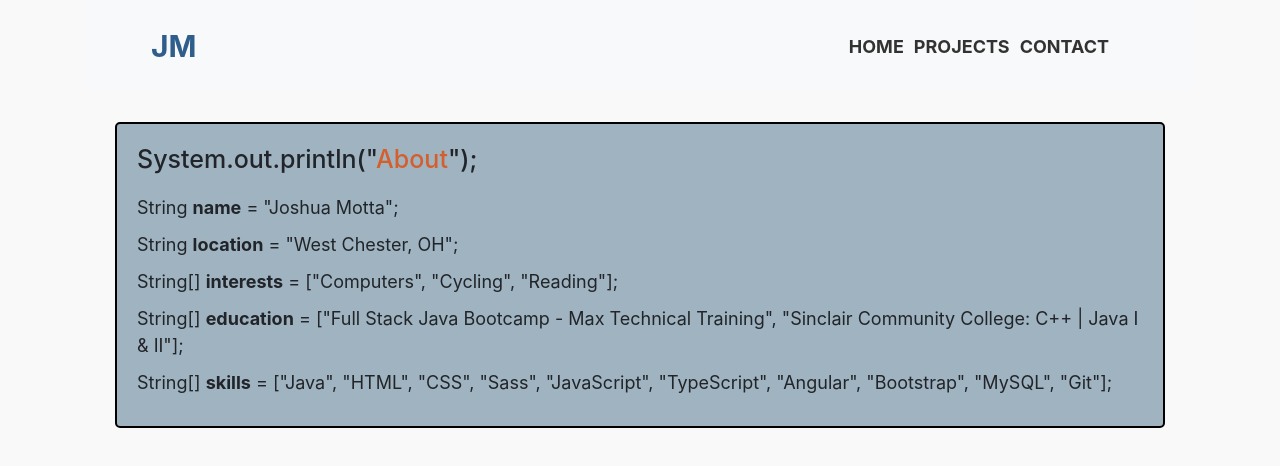
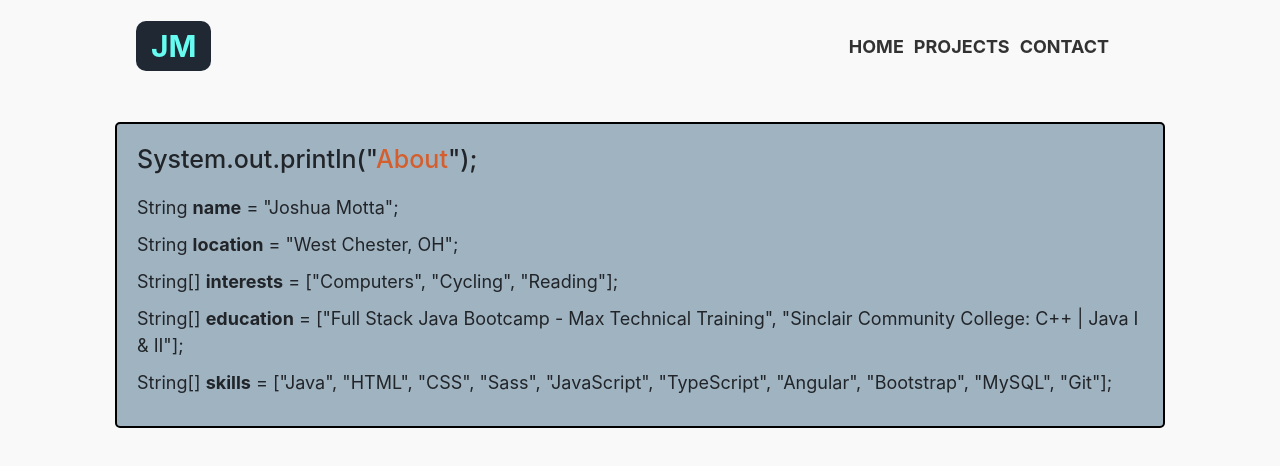
Before and after one commit to jmotts17/portfolio-ng, an Angular app: page / in a window 1280 px wide. Shown: the top 466 px of the page. Built offline with nearby package versions, Linux system fonts and the light colour scheme.

Commit message:
Updated menu styling

```diff
--- a/src/app/core/menu/menu.component.css
+++ b/src/app/core/menu/menu.component.css
@@ -3,12 +3,14 @@
   font-size: 18px;
   font-weight: bold;
   text-transform: uppercase;
-  color: #000;
+  color: #0b0c10;
 }
 
 #logo {
-  color: rgb(47, 93, 140);
+  color: #66fcf1;
   font-size: 30px;
+  background-color: #1f2833;
+  border-radius: 10px;
 }
 
 #logo:hover {
@@ -21,6 +23,6 @@
 }
 
 .navbar-light .navbar-nav .nav-link:hover {
-  color: rgb(47, 93, 140);
+  color: #45a29e;
   transition: 0.3s;
 }
--- a/src/app/core/menu/menu.component.html
+++ b/src/app/core/menu/menu.component.html
@@ -1,5 +1,5 @@
 <header class=container-lg>
-    <nav class="navbar navbar-expand-lg navbar-light bg-light">
+    <nav class="navbar navbar-expand-lg navbar-light">
         <div class="container-fluid">
             <a class="navbar-brand" id="logo" href="#">JM</a>
             <button class="navbar-toggler" type="button" data-bs-toggle="collapse" data-bs-target="#navbarNavAltMarkup" aria-controls="navbarNavAltMarkup" aria-expanded="false" aria-label="Toggle navigation">
```
